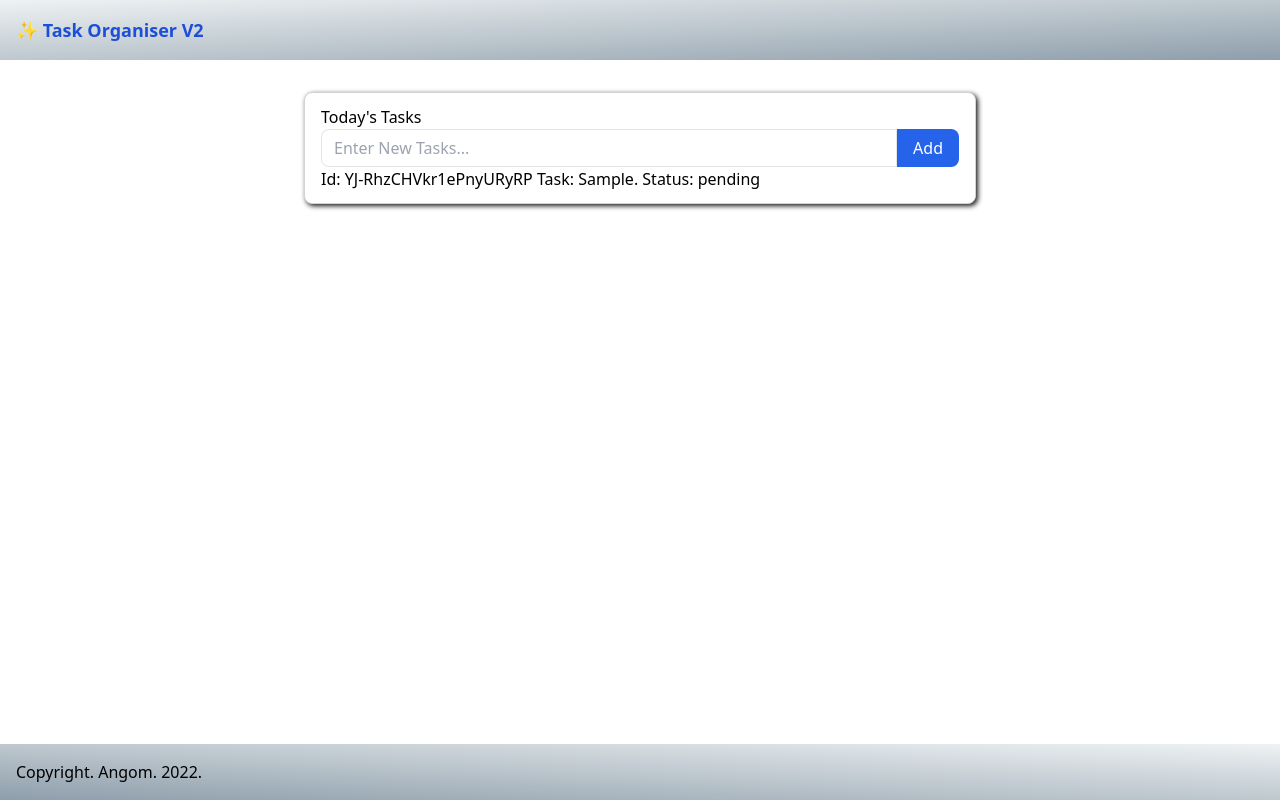
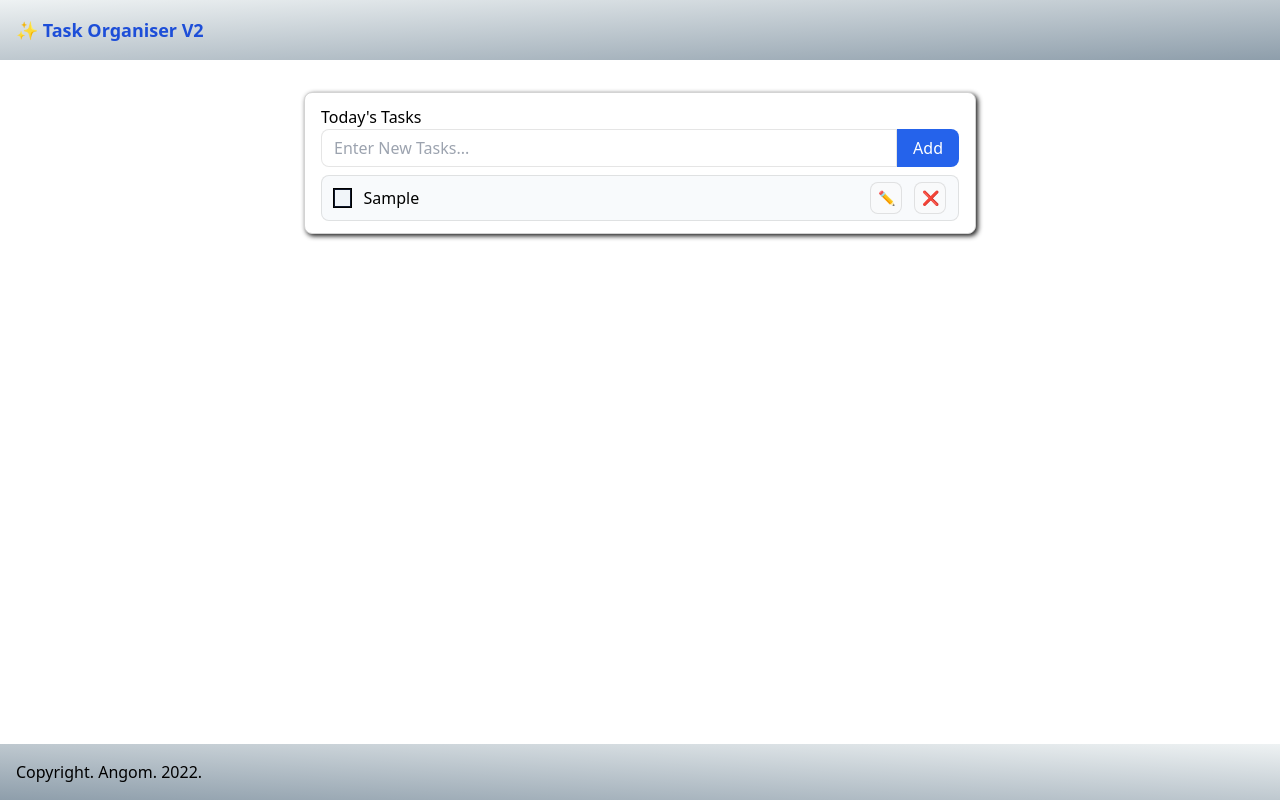
Before and after one commit to AngomRanjan/task-organiser-v2, a React (Vite) app: page / in a window 1280 px wide. Both pictures are taken after typing "Sample" into the empty fields and a click on the button "Add". Built offline with nearby package versions, Linux system fonts and the light colour scheme.

Commit message:
Refactor TaskList, Add TaskItem Component

```diff
--- /dev/null
+++ b/src/components/TaskItem.jsx
@@ -0,0 +1,74 @@
+/* eslint-disable react/prop-types */
+import { useRef, useState } from 'react';
+import { useTasksContext } from '../context';
+
+function TaskItem({ task }) {
+  const [isTaskEditable, setIsTaskEditable] = useState(false);
+  const [taskMsg, setTaskMsg] = useState(task.task);
+  const refEditInput = useRef();
+
+  const { updateTask, deleteTask, toggleComplete } = useTasksContext();
+
+  const editTask = () => {
+    updateTask(task.id, { task: taskMsg });
+    setIsTaskEditable(false);
+  };
+
+  const toggleCompleted = () => {
+    toggleComplete(task.id);
+  };
+
+  const handleEditClick = () => {
+    if (isTaskEditable) {
+      editTask();
+      refEditInput.current?.blur();
+    } else {
+      setIsTaskEditable((prev) => !prev);
+      refEditInput.current?.select();
+    }
+  };
+
+  return (
+    <div
+      className={`flex items-center border border-black/10 rounded-lg px-3 py-1.5 gap-x-3 shadow-sm shadow-white/50 duration-300  text-black disabled:opacity-50 ${
+        task.completed ? 'bg-blue-50' : 'bg-slate-50'
+      }`}
+    >
+      <input
+        type='checkbox'
+        className="cursor-pointer text-xs appearance-none outline outline-1 w-[1.25rem] h-[1.15rem] border border-slate-900 bg-slate-100 checked:before:content-['\2714'] disabled:opacity-50 disabled:cursor-not-allowed"
+        checked={task.completed}
+        onChange={toggleCompleted}
+        disabled={isTaskEditable}
+      />
+      <input
+        type='text'
+        className={`border outline-none w-full bg-transparent rounded-lg ${
+          isTaskEditable
+            ? 'border-black/10 px-2'
+            : 'border-transparent cursor-default'
+        }`}
+        value={taskMsg}
+        onChange={(e) => setTaskMsg(e.target.value)}
+        readOnly={!isTaskEditable}
+        ref={refEditInput}
+      />
+      <button
+        className='inline-flex w-8 h-8 rounded-lg text-sm border border-black/10 justify-center items-center bg-gray-50 hover:bg-gray-100 shrink-0 disabled:opacity-50 disabled:cursor-not-allowed'
+        onClick={handleEditClick}
+        disabled={task.completed}
+      >
+        {isTaskEditable ? '📁' : '✏️'}
+      </button>
+      <button
+        className='inline-flex w-8 h-8 rounded-lg text-sm border border-black/10 justify-center items-center bg-gray-50 hover:bg-gray-100 shrink-0 disabled:opacity-50 disabled:cursor-not-allowed'
+        onClick={() => deleteTask(task.id)}
+        disabled={isTaskEditable}
+      >
+        ❌
+      </button>
+    </div>
+  );
+}
+
+export default TaskItem;
--- a/src/components/TasksList.jsx
+++ b/src/components/TasksList.jsx
@@ -1,15 +1,15 @@
 import React from 'react';
 import { useTasksContext } from '../context';
+import TaskItem from './TaskItem';
 
 const TasksList = () => {
   const { tasks } = useTasksContext();
 
   return (
-    <ul className='flex flex-wrap gap-y-3'>
+    <ul className='flex flex-wrap gap-y-3 mt-2'>
       {tasks.map((task) => (
         <li key={task.id} className='w-full'>
-          Id: {task.id} Task: {task.task}. Status:{' '}
-          {task.completed ? 'completed' : 'pending'}
+          <TaskItem task={task} />
         </li>
       ))}
     </ul>
```
